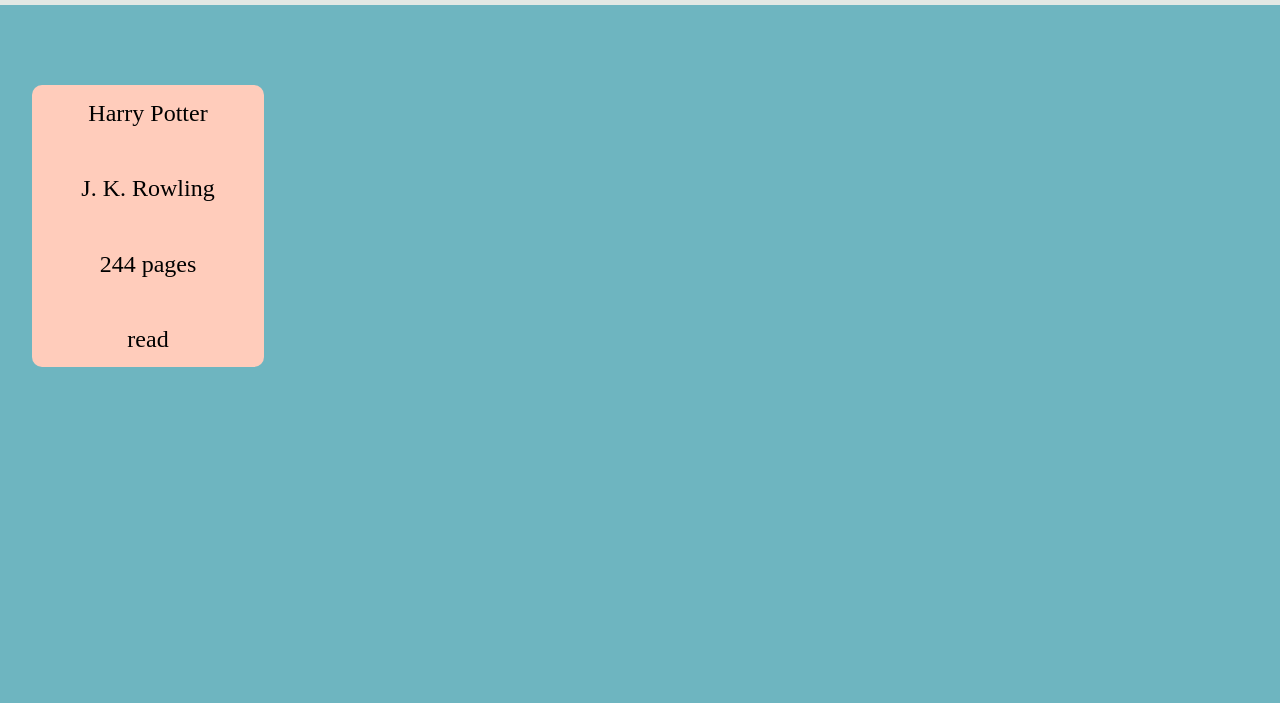
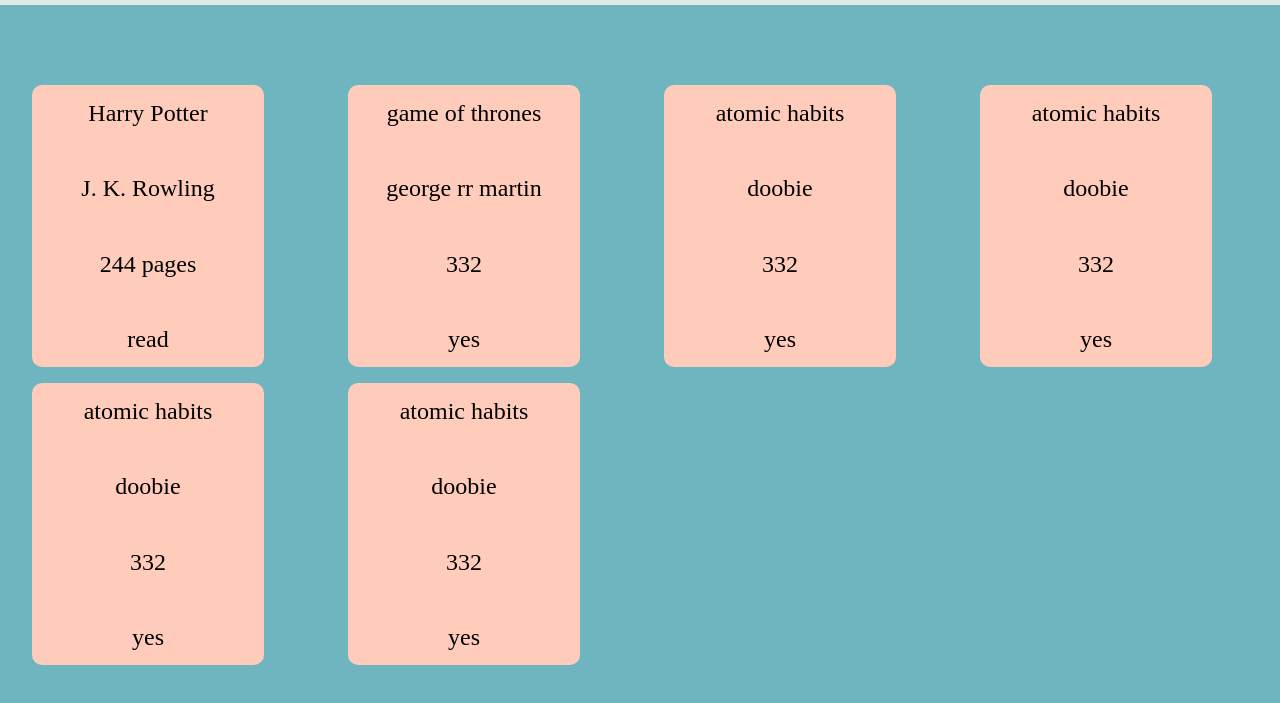
Before and after one commit to gcerv93/library, a plain HTML site: page index.html in a window 1280 px wide. Shown: the part 45-748 px from the top of the page. Drawn offline with Linux system fonts and the light colour scheme.

Commit message:
finish basic layout for all cards

```diff
--- a/index.html
+++ b/index.html
@@ -5,7 +5,6 @@
   <meta http-equiv="X-UA-Compatible" content="IE=edge">
   <meta name="viewport" content="width=device-width, initial-scale=1.0">
   <link rel="stylesheet" href="./styles/styles.css">
-  <script src="./scripts/script.js"></script>
   <title>myLibrary</title>
 </head>
 <body>
@@ -20,5 +19,6 @@
       <p>read</p>
     </div>
   </div>
+  <script src="./scripts/script.js"></script>
 </body>
 </html>
--- a/scripts/script.js
+++ b/scripts/script.js
@@ -1,4 +1,4 @@
-let myLibrary = [];
+let myLibrary = [new Book('game of thrones', 'george rr martin', 332, 'yes'), new Book('atomic habits', 'doobie', 332, 'yes'), new Book('atomic habits', 'doobie', 332, 'yes'), new Book('atomic habits', 'doobie', 332, 'yes'), new Book('atomic habits', 'doobie', 332, 'yes')];
 
 function Book(title, author, pages, read) {
   this.title = title
@@ -19,3 +19,29 @@ function addBookToLibrary() {
 
   myLibrary.push(newBook);
 }
+
+function displayBook() {
+  const container = document.querySelector('.main');
+  myLibrary.forEach(book => {
+    const title = document.createElement('p');
+    const author = document.createElement('p');
+    const pages = document.createElement('p');
+    const read = document.createElement('p');
+
+    title.textContent = book.title;
+    author.textContent = book.author;
+    pages.textContent = book.pages;
+    read.textContent = book.read;
+
+    const card = document.createElement('div');
+    card.classList.add('card');
+    card.appendChild(title);
+    card.appendChild(author);
+    card.appendChild(pages);
+    card.appendChild(read);
+
+    container.appendChild(card);
+  })
+}
+
+displayBook();
--- a/styles/styles.css
+++ b/styles/styles.css
@@ -47,6 +47,11 @@ table {
 	border-spacing: 0;
 }
 
+body, html {
+  height: 100%;
+  width: 100%;
+}
+
 body {
   background-color: #6eb5c0;
 }
@@ -68,7 +73,8 @@ header {
   padding-top: 5rem;
   padding-left: 2rem;
   display: grid;
-  grid-template-columns: repeat(autofit, 150px);
+  grid-template-columns: repeat(auto-fill, minmax(250px, 1fr));
+  grid-gap: 1rem;
 }
 
 .card {
```
